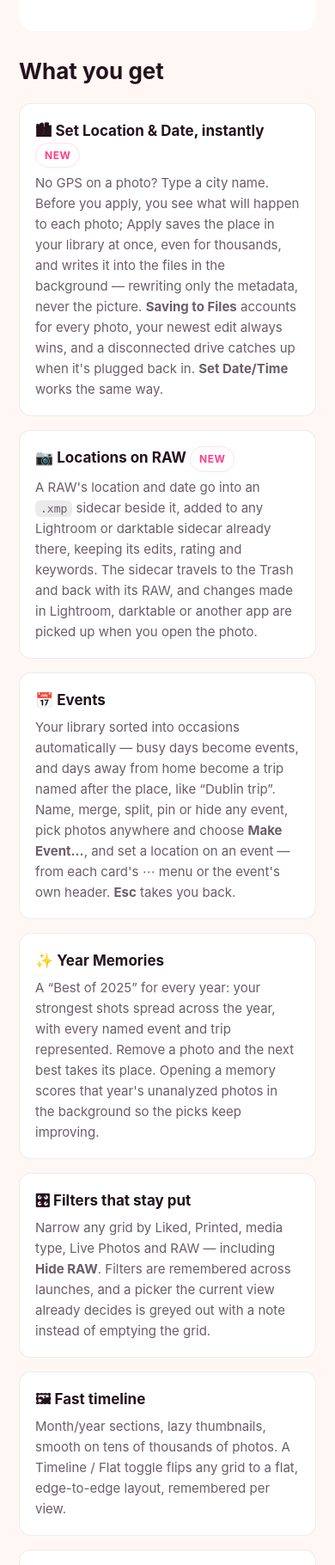
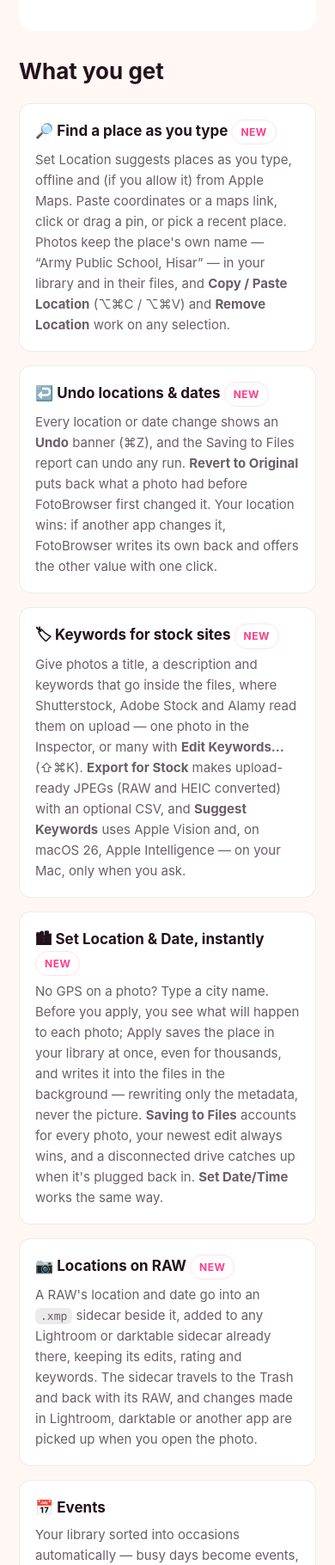
Before and after one commit to trnchawla/FotoBrowser-pub, a plain HTML site: page index.html in a window 390 px wide. Shown: the part 1860-3680 px from the top of the page at 86% size. Drawn offline with Linux system fonts and the light colour scheme.

Commit message:
Update site for 0.15.0-alpha: places as you type, Undo, stock keywords
- New cards: Find a place as you type (suggestions, maps links, map pin,
  recent places, place names, copy/paste/remove), Undo locations & dates
  (banner, report Undo, Revert to Original, FotoBrowser's value wins),
  and Keywords for stock sites (Edit Keywords, Export for Stock, Apple
  Vision / Apple Intelligence suggestions).
- Places mentions the Inspector map and iPhone video locations; Filters
  mention the location filter.
- README highlights match.

```diff
--- a/index.html
+++ b/index.html
@@ -95,11 +95,14 @@
   <section>
     <h2>What you get</h2>
     <div class="grid">
+      <div class="card"><h3>🔎 Find a place as you type <span class="pill">NEW</span></h3><p>Set Location suggests places as you type, offline and (if you allow it) from Apple Maps. Paste coordinates or a maps link, click or drag a pin, or pick a recent place. Photos keep the place's own name — “Army Public School, Hisar” — in your library and in their files, and <strong>Copy / Paste Location</strong> (⌥⌘C / ⌥⌘V) and <strong>Remove Location</strong> work on any selection.</p></div>
+      <div class="card"><h3>↩️ Undo locations &amp; dates <span class="pill">NEW</span></h3><p>Every location or date change shows an <strong>Undo</strong> banner (⌘Z), and the Saving to Files report can undo any run. <strong>Revert to Original</strong> puts back what a photo had before FotoBrowser first changed it. Your location wins: if another app changes it, FotoBrowser writes its own back and offers the other value with one click.</p></div>
+      <div class="card"><h3>🏷 Keywords for stock sites <span class="pill">NEW</span></h3><p>Give photos a title, a description and keywords that go inside the files, where Shutterstock, Adobe Stock and Alamy read them on upload — one photo in the Inspector, or many with <strong>Edit Keywords…</strong> (⇧⌘K). <strong>Export for Stock</strong> makes upload-ready JPEGs (RAW and HEIC converted) with an optional CSV, and <strong>Suggest Keywords</strong> uses Apple Vision and, on macOS 26, Apple Intelligence — on your Mac, only when you ask.</p></div>
       <div class="card"><h3>🏙 Set Location &amp; Date, instantly <span class="pill">NEW</span></h3><p>No GPS on a photo? Type a city name. Before you apply, you see what will happen to each photo; Apply saves the place in your library at once, even for thousands, and writes it into the files in the background — rewriting only the metadata, never the picture. <strong>Saving to Files</strong> accounts for every photo, your newest edit always wins, and a disconnected drive catches up when it's plugged back in. <strong>Set Date/Time</strong> works the same way.</p></div>
       <div class="card"><h3>📷 Locations on RAW <span class="pill">NEW</span></h3><p>A RAW's location and date go into an <code>.xmp</code> sidecar beside it, added to any Lightroom or darktable sidecar already there, keeping its edits, rating and keywords. The sidecar travels to the Trash and back with its RAW, and changes made in Lightroom, darktable or another app are picked up when you open the photo.</p></div>
       <div class="card"><h3>📅 Events</h3><p>Your library sorted into occasions automatically — busy days become events, and days away from home become a trip named after the place, like “Dublin trip”. Name, merge, split, pin or hide any event, pick photos anywhere and choose <strong>Make Event…</strong>, and set a location on an event — from each card's ⋯ menu or the event's own header. <strong>Esc</strong> takes you back.</p></div>
       <div class="card"><h3>✨ Year Memories</h3><p>A “Best of 2025” for every year: your strongest shots spread across the year, with every named event and trip represented. Remove a photo and the next best takes its place. Opening a memory scores that year's unanalyzed photos in the background so the picks keep improving.</p></div>
-      <div class="card"><h3>🎛 Filters that stay put</h3><p>Narrow any grid by Liked, Printed, media type, Live Photos and RAW — including <strong>Hide RAW</strong>. Filters are remembered across launches, and a picker the current view already decides is greyed out with a note instead of emptying the grid.</p></div>
+      <div class="card"><h3>🎛 Filters that stay put</h3><p>Narrow any grid by Liked, Printed, media type, Live Photos, RAW — including <strong>Hide RAW</strong> — and location (<strong>Only With / Only Without</strong>). Filters are remembered across launches, and a picker the current view already decides is greyed out with a note instead of emptying the grid.</p></div>
       <div class="card"><h3>🖼 Fast timeline</h3><p>Month/year sections, lazy thumbnails, smooth on tens of thousands of photos. A Timeline / Flat toggle flips any grid to a flat, edge-to-edge layout, remembered per view.</p></div>
       <div class="card"><h3>🗂 Your folders</h3><p>Watch any folders on any drives. Files are never moved without you. <strong>Rescan Folders</strong> (⌥⌘R) picks up anything added while the app was open.</p></div>
       <div class="card"><h3>💾 Drive roles</h3><p>Internal, Master, and read-only <strong>Vault</strong> drives that are never modified.</p></div>
@@ -107,7 +110,7 @@
       <div class="card"><h3>📱 Import from iPhone</h3><p>Copy-only over USB, with a smart “new since last import” date.</p></div>
       <div class="card"><h3>🧬 Duplicates</h3><p>Detected by content across all folders, with safe bulk resolve and Reclaim Space.</p></div>
       <div class="card"><h3>🔎 Find Similar Photos</h3><p>Perceptual near-duplicate detection: groups burst shots and re-takes with on-device Vision, scores each for quality, and gives a fast keep/trash review with full-screen compare.</p></div>
-      <div class="card"><h3>📍 Places</h3><p>Reads EXIF GPS and shows where each photo was taken — city, region, country — resolved from a bundled offline database. No network needed. Photos indexed by older versions get their locations read from the files automatically.</p></div>
+      <div class="card"><h3>📍 Places</h3><p>Reads EXIF GPS (and iPhone videos’ locations) and shows where each photo was taken — with a small map in the Inspector — resolved from a bundled offline database. No network needed. Photos and videos indexed by older versions get their locations read from the files automatically.</p></div>
       <div class="card"><h3>🧑‍🤝‍🧑 People</h3><p>Automatically clusters faces on-device. Name a cluster to filter your grid by person; merge, dismiss, or remove tools correct clustering mistakes, and corrections stick.</p></div>
       <div class="card"><h3>🪄 Clean Up</h3><p>A focused review flow: Keep/Delete one day (or GPS-detected trip) at a time, with Like and Add-to-Album built in.</p></div>
       <div class="card"><h3>🕰 Set Date/Time</h3><p>A scan, screenshot, or wrong-clock photo with no capture time? Right-click ▸ <strong>Set Date/Time</strong> writes a corrected date into the file — just like Set Location does for GPS, and into the sidecar for a RAW. Multi-select to stamp one time onto many — it applies instantly, and only the metadata is rewritten, never the picture.</p></div>
```
Also changed, not shown: 1 other file.
